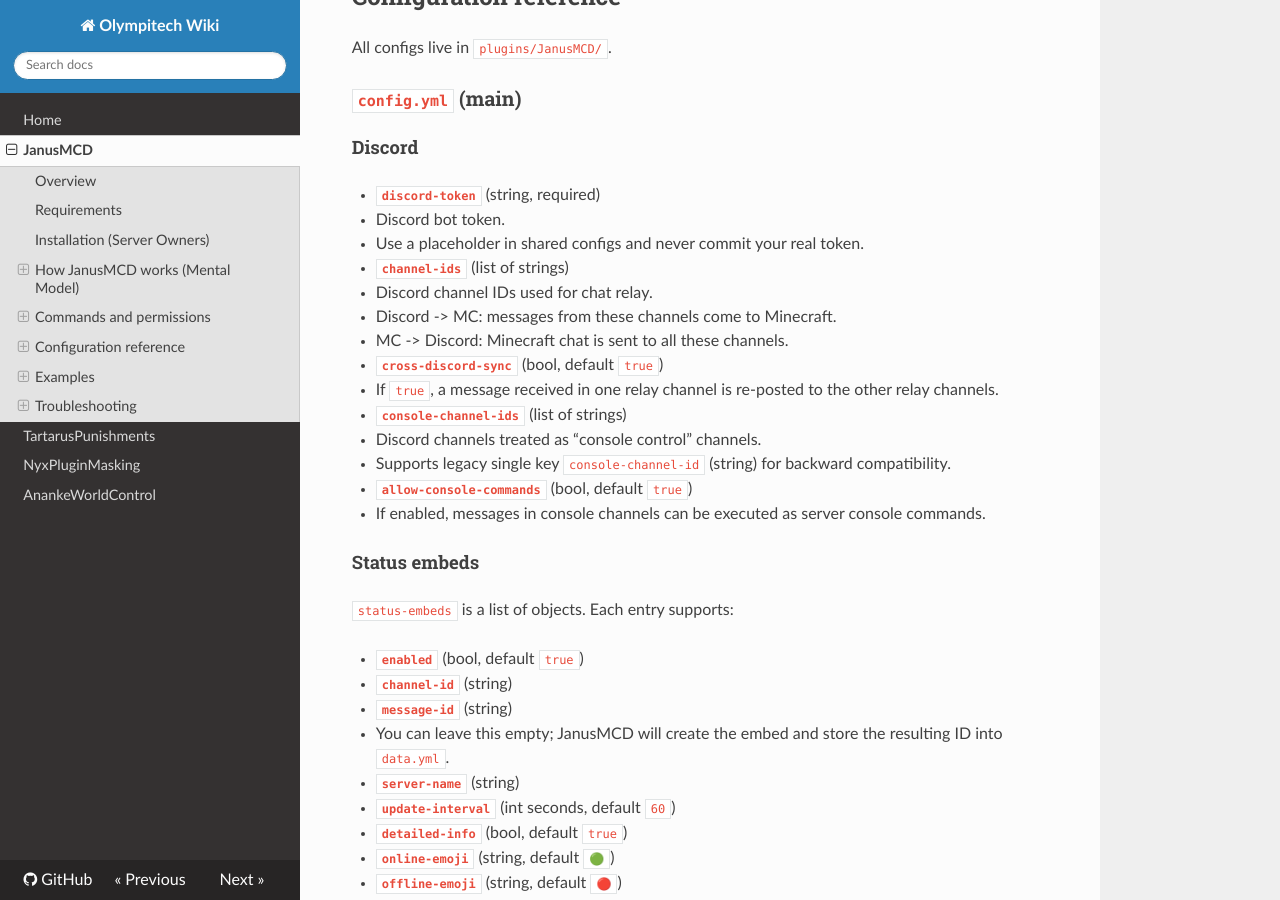
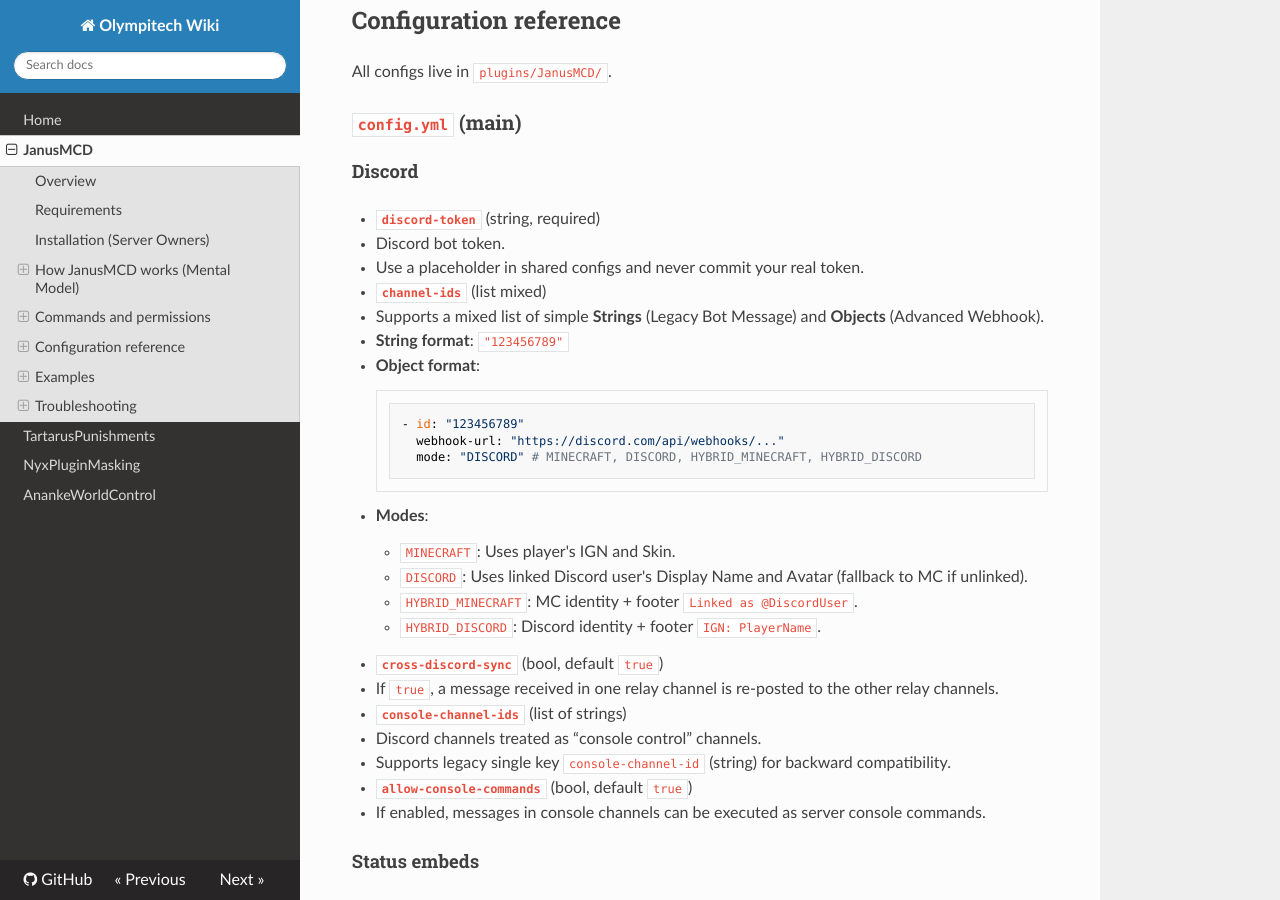
Before and after one commit to cyberlooper/Olympitech-Wiki, an MkDocs documentation site: the page built from docs/JanusMCD.md, in a window 1280 px wide and 900 px high, scrolled down 2857 px. Built offline with MkDocs 1.6.1, drawn with Linux system fonts in a browser that asks for light colours; nearby versions of some CDN libraries; some of the changed text lies outside the part shown.

Commit message:
Updated with new features

````diff
--- a/docs/JanusMCD.md
+++ b/docs/JanusMCD.md
@@ -6,7 +6,7 @@ JanusMCD is a Minecraft server plugin (Spigot/Paper 1.16.5+) that bridges chat a
 
 It provides:
 
-- **Two-way chat relay** (Minecraft <-> Discord)
+- **Two-way chat relay** (Minecraft <-> Discord) with **Webhook Impersonation** support
 - **Multi-channel sync** (one Minecraft server to multiple Discord channels, with optional cross-Discord relay)
 - **Console relay + command execution** (optional)
 - **Filtering / anti-spam** controls for Discord-originated messages
@@ -14,6 +14,7 @@ It provides:
 - **Account linking + auth flows** (DM-based linking + login protections)
 - **Advancement and death notifications**
 - **Vanish & freeze utilities**
+- **Proximity Voice Chat** (Dynamic Discord channel management based on in-game location)
 
 ## Requirements
 
@@ -113,10 +114,20 @@ All configs live in `plugins/JanusMCD/`.
   - Discord bot token.
   - Use a placeholder in shared configs and never commit your real token.
 
-- **`channel-ids`** (list of strings)
-  - Discord channel IDs used for chat relay.
-  - Discord -> MC: messages from these channels come to Minecraft.
-  - MC -> Discord: Minecraft chat is sent to all these channels.
+- **`channel-ids`** (list mixed)
+  - Supports a mixed list of simple **Strings** (Legacy Bot Message) and **Objects** (Advanced Webhook).
+  - **String format**: `"123456789"`
+  - **Object format**:
+    ```yaml
+    - id: "123456789"
+      webhook-url: "https://discord.com/api/webhooks/..."
+      mode: "DISCORD" # MINECRAFT, DISCORD, HYBRID_MINECRAFT, HYBRID_DISCORD
+    ```
+  - **Modes**:
+    - `MINECRAFT`: Uses player's IGN and Skin.
+    - `DISCORD`: Uses linked Discord user's Display Name and Avatar (fallback to MC if unlinked).
+    - `HYBRID_MINECRAFT`: MC identity + footer `Linked as @DiscordUser`.
+    - `HYBRID_DISCORD`: Discord identity + footer `IGN: PlayerName`.
 
 - **`cross-discord-sync`** (bool, default `true`)
   - If `true`, a message received in one relay channel is re-posted to the other relay channels.
@@ -216,6 +227,9 @@ If no command channels are configured, JanusMCD falls back to `console-channel-i
 - **`join-leave-messages.show-player-avatar`** (bool)
 - **`join-leave-messages.avatar-url`** (string template)
   - Supports `{uuid}` and `{name}`.
+- **`join-leave-messages.avatar-location`** (string, default `thumbnail`)
+  - Controls where the avatar appears in the embed.
+  - Options: `thumbnail`, `author`, `both`, `none`.
 
 #### Server notifications
 
@@ -267,6 +281,26 @@ logging:
   messages:
     link-created: "🔗 **{player}** linked to <@{discord_id}>"
 ```
+
+### `voice.yml`
+
+Manages the Proximity Voice Chat (PVC) feature.
+
+- **`enabled`** (bool)
+- **`category-id`** (string)
+  - ID of the Discord category where transient voice channels will be created.
+  - Bot requires **Manage Channels** and **Move Members** permissions here.
+- **`lobby-channel-id`** (string)
+  - ID of the static voice channel where players must wait to be picked up.
+- **`proximity-radius`** (int blocks)
+- **`update-interval`** (int seconds; default `5`)
+  - How often to check locations. Lower = smoother but higher rate-limit risk.
+- **`mute-on-death`** (bool)
+  - Whether to server-mute players when they die in-game.
+- **`spectator-mode`**
+  - **`enabled`** (bool)
+  - **`channel-name`** (string)
+
 
 ### `advancements.yml`
 
@@ -358,6 +392,19 @@ channel-ids:
 cross-discord-sync: true
 ```
 
+### Advanced Webhook Configuration
+
+```yaml
+channel-ids:
+  # Standard Bot Message Channel
+  - "111111111111111111"
+
+  # Webhook Channel (Impersonating Discord User)
+  - id: "222222222222222222"
+    webhook-url: "https://discord.com/api/webhooks/..."
+    mode: "DISCORD"
+```
+
 ## Troubleshooting
 
 ### “Discord token not set or invalid”
````
